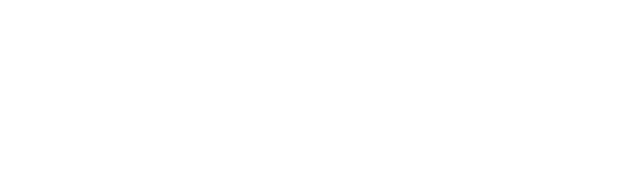
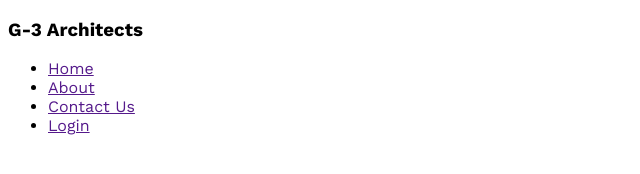
Before and after one commit to RahatilAshakin/G3-architects, a plain HTML site: page index.html in a window 1280 px wide. Shown: the whole page, without its empty margins (0-640 px from the left). Drawn offline with nearby package versions, Linux system fonts and the light colour scheme.

Commit message:
font added

```diff
--- a/index.html
+++ b/index.html
@@ -8,5 +8,25 @@
 </head>
 <body>
 
+
+    <header>
+
+        <h3>G-3 Architects</h3>
+
+        <ul>
+            <li><a href="">Home</a></li>
+            <li><a href="">About</a></li>
+            <li><a href="">Contact Us</a></li>
+            <li><a href="">Login</a></li>
+        </ul>
+
+
+
+
+    </header>
+
+    <main>  </main>
+
+    <footer></footer>
 </body>
 </html>
--- a/style.css
+++ b/style.css
@@ -0,0 +1,6 @@
+/* work sans font */
+@import url('https://fonts.googleapis.com/css2?family=Work+Sans:ital,wght@0,400;0,500;0,600;0,700;0,800;0,900;1,700;1,800;1,900&display=swap');
+
+*{
+    font-family: 'Work Sans', sans-serif;
+}
```
